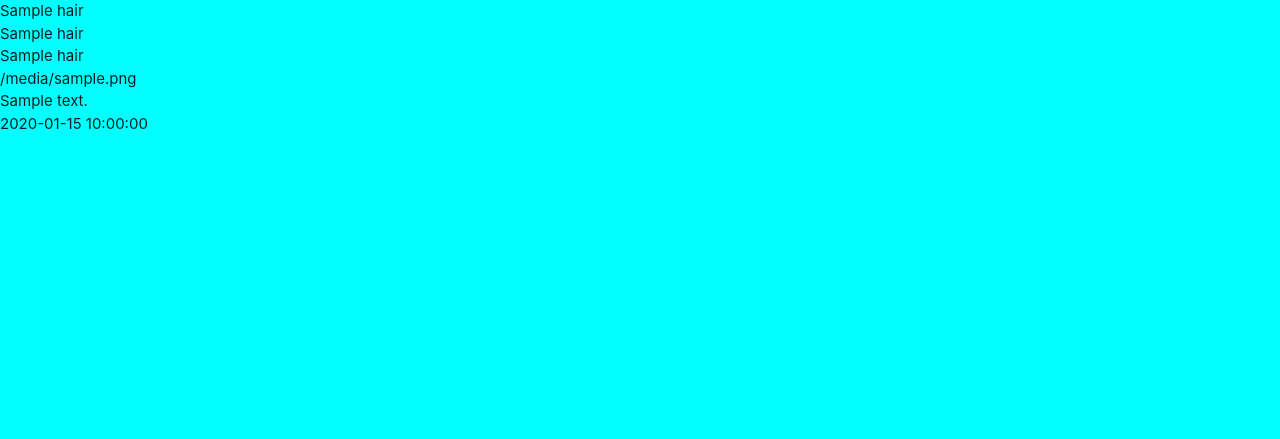
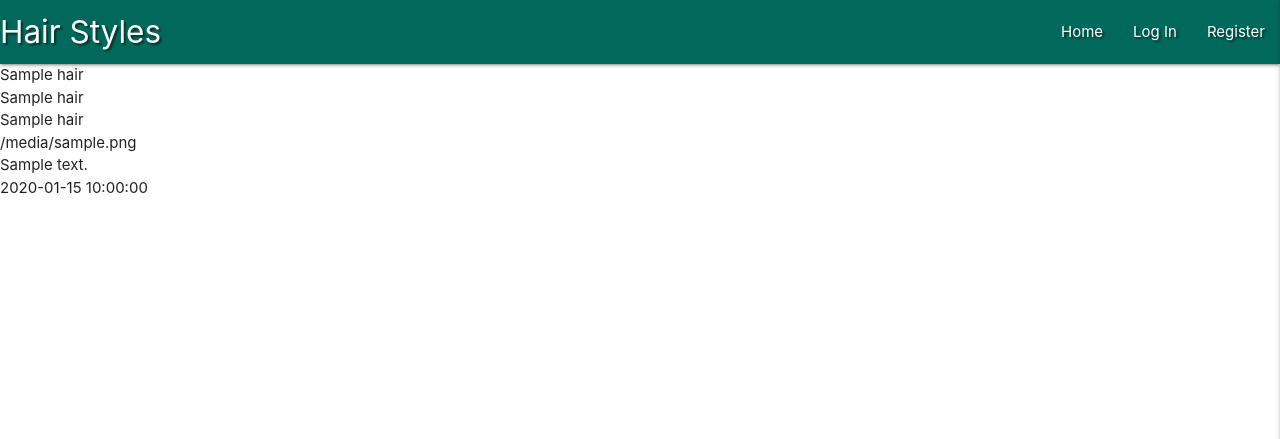
Before and after one commit to JoelineAlves/hair_manager, a Flask app: page / in a window 1280 px wide. Shown: the top 439 px of the page. Run offline with Flask 3, Linux system fonts and the light colour scheme; a database or web service that is not in the repository returns one stand-in record (values such as "Sample title"); some libraries are stand-ins or nearby versions.

Commit message:
Add navbar

```diff
--- a/static/css/style.css
+++ b/static/css/style.css
@@ -1,3 +1,3 @@
-body{
-    background-color: aqua;
+.text-shadow {
+    text-shadow: 2px 2px 2px rgba(0, 0, 0, 0.5);
 }
--- a/static/js/script.js
+++ b/static/js/script.js
@@ -0,0 +1,3 @@
+$(document).ready(function(){
+    $(".sidenav").sidenav({edge: "right"});
+  });
--- a/templates/base.html
+++ b/templates/base.html
@@ -13,6 +13,29 @@
 </head>
 <body>
 
+    <header>
+        <!-- My Navbar -->
+        <nav class="nav-extended text-shadow teal darken-3">
+            <div class="nav-wrapper">
+              <a href="{{ url_for('get_hairs') }}" class="brand-logo">Hair Styles</a>
+              <a href="#" data-target="mobile-demo" class="sidenav-trigger right"><i class="fas fa-bars"></i></a>
+              <ul class="right hide-on-med-and-down">
+                <li><a href="{{ url_for('get_hairs') }}">Home</a></li>
+                <li><a href="#">Log In</a></li>
+                <li><a href="#">Register</a></li>
+
+              </ul>
+            </div>
+          </nav>
+
+        <!-- Mobile Navbar -->
+          <ul class="sidenav" id="mobile-demo">
+            <li><a href="{{ url_for('get_hairs') }}">Home</a></li>
+            <li><a href="#">Log In</a></li>
+            <li><a href="#">Register</a></li>
+          </ul>
+    </header>
+
     {% block content %}
     {% endblock %}
 
```
